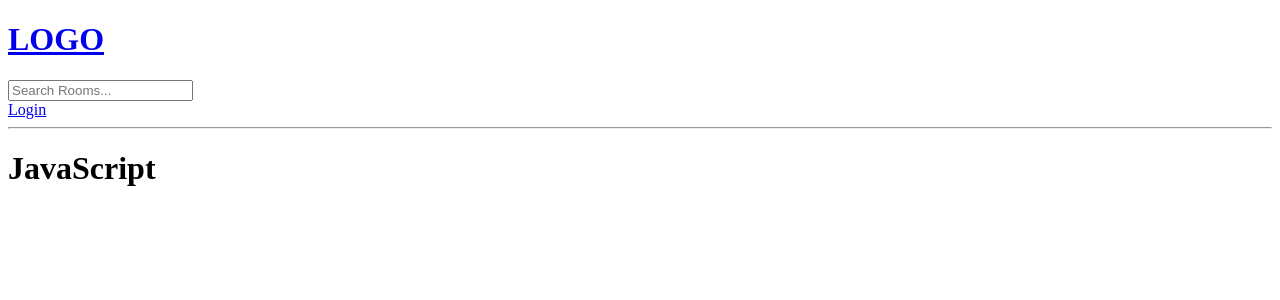
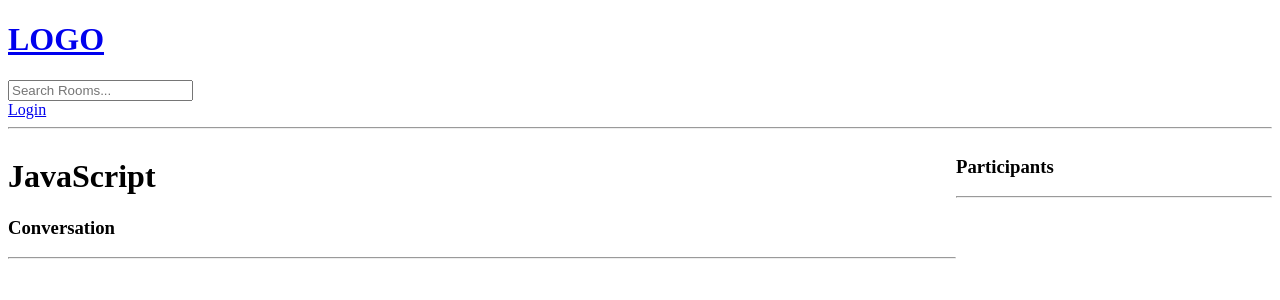
Before and after one commit to KhidrHussein/studybud, a Django app: page /room/4/ in a window 1280 px wide. Shown: the top 300 px of the page. Run offline with Django 4.2, Linux system fonts and the light colour scheme; data comes from the database, SQL or seed files in the repository; both versions use the stored data as it was after the commit.

Commit message:
message functionality added

```diff
--- a/base/models.py
+++ b/base/models.py
@@ -16,7 +16,7 @@ class Room(models.Model):
     topic = models.ForeignKey(Topic, on_delete=models.SET_NULL, null=True)
     name = models.CharField(max_length=200)
     description = models.TextField(null=True, blank=True)
-    #participants =
+    participants = models.ManyToManyField(User, related_name='participants', blank=True)
     updated = models.DateTimeField(auto_now=True)
     created = models.DateTimeField(auto_now_add=True)
 
@@ -29,7 +29,7 @@ class Room(models.Model):
 
 class Messages(models.Model):
     user = models.ForeignKey(User, on_delete=models.CASCADE)
-    room = models.ForeignKey(Room, on_delete=models.CASCADE)
+    room = models.ForeignKey(Room, on_delete=models.CASCADE, related_name="messages")
     body = models.TextField()
     updated = models.DateTimeField(auto_now=True)
     created = models.DateTimeField(auto_now_add=True)
--- a/base/templates/base/room.html
+++ b/base/templates/base/room.html
@@ -2,6 +2,51 @@
 
 {% block content %}
 
-<h1>{{room.name}}</h1>
+<style>
+    .room-container{
+        display: grid;
+        grid-template-columns: 3fr 1fr;
+    }
+</style>
 
+<div class="room-container">
+    <div>
+        <h1>{{room.name}}</h1>
+        <p>{{room.description}}</p>
+
+        <div class="comment--wrapper">
+            <h3>Conversation</h3>
+            <hr>
+
+            {% for message in room_messages %}
+                <div>
+                    {% if request.user == message.user %}
+                    <a href="{% url 'delete-message' message.id %}">Delete</a>
+                    {% endif %}
+                    <small>{{message.user}}   {{message.created|timesince}} ago</small>
+                    <p>{{message.body}}</p>
+                    <hr>
+                </div>
+            {% endfor %}
+        </div>
+
+        {% if user.is_authenticated %}
+        <div class="comment-form">
+            <form method="POST" action="">
+                {% csrf_token %}
+                <input type="text" name="body" placeholder="Write your message here..." />
+            </form>
+        </div>
+        {% endif %}
+    </div>
+    <div>
+        <h3>Participants</h3>
+        <hr>
+        {% for user in participants %}
+            <div>
+                <p>@{{user.username}}</p>
+            </div>
+        {% endfor %}
+    </div>
+</div>
 {% endblock content %}
--- a/base/urls.py
+++ b/base/urls.py
@@ -13,4 +13,5 @@ urlpatterns = [
     path('create-room/', views.createRoom, name="create-room"),
     path('update-room/<str:pk>/', views.updateRoom, name="update-room"),
     path('delete-room/<str:pk>/', views.deleteRoom, name="delete-room"),
+    path('delete-message/<str:pk>/', views.deleteMessage, name="delete-message"),
 ]
--- a/base/views.py
+++ b/base/views.py
@@ -6,17 +6,9 @@ from django.contrib.auth.models import User
 from django.contrib.auth import authenticate, login, logout
 from django.contrib.auth.forms import UserCreationForm
 from django.http import HttpResponse
-from .models import Room, Topic
+from .models import Room, Topic, Messages
 from .forms import RoomForm
 
-# Create your views here.
-
-# rooms = [
-#     {'id':1, 'name': 'Lets learn python!'},
-#     {'id':2, 'name': 'Design with me'},
-#     {'id':3, 'name': 'Frontend developers'}
-
-# ]
 
 def loginPage(request):
     page = 'login'
@@ -83,7 +75,19 @@ def home(request):
 
 def room(request, pk):
     room = Room.objects.get(id=pk)
-    context = {'room': room}
+    room_messages = room.messages.all().order_by('-created')
+    participants = room.participants.all()
+
+    if request.method == 'POST':
+        message = Messages.objects.create(
+            user = request.user,
+            room = room,
+            body = request.POST.get('body')
+        )
+        room.participants.add(request.user)
+        return redirect('room', pk=room.id)
+
+    context = {'room': room, 'room_messages': room_messages, 'participants': participants}
     return render(request, 'base/room.html', context)
 
 
@@ -127,3 +131,16 @@ def deleteRoom(request, pk):
         room.delete()
         return redirect('home')
     return render(request, 'base/delete.html', {'obj':room})
+
+
+@login_required(login_url='login')
+def deleteMessage(request, pk):
+    message = Messages.objects.get(id=pk)
+
+    if request.user != message.user:
+        return HttpResponse("You're not allowed to do this!!!")
+
+    if request.method == 'POST':
+        message.delete()
+        return redirect('home')
+    return render(request, 'base/delete.html', {'obj':message})
```
Also changed, not shown: base/migrations/0003_alter_room_options.py (added), base/migrations/0004_room_participants_alter_messages_room.py (added), db.sqlite3.
